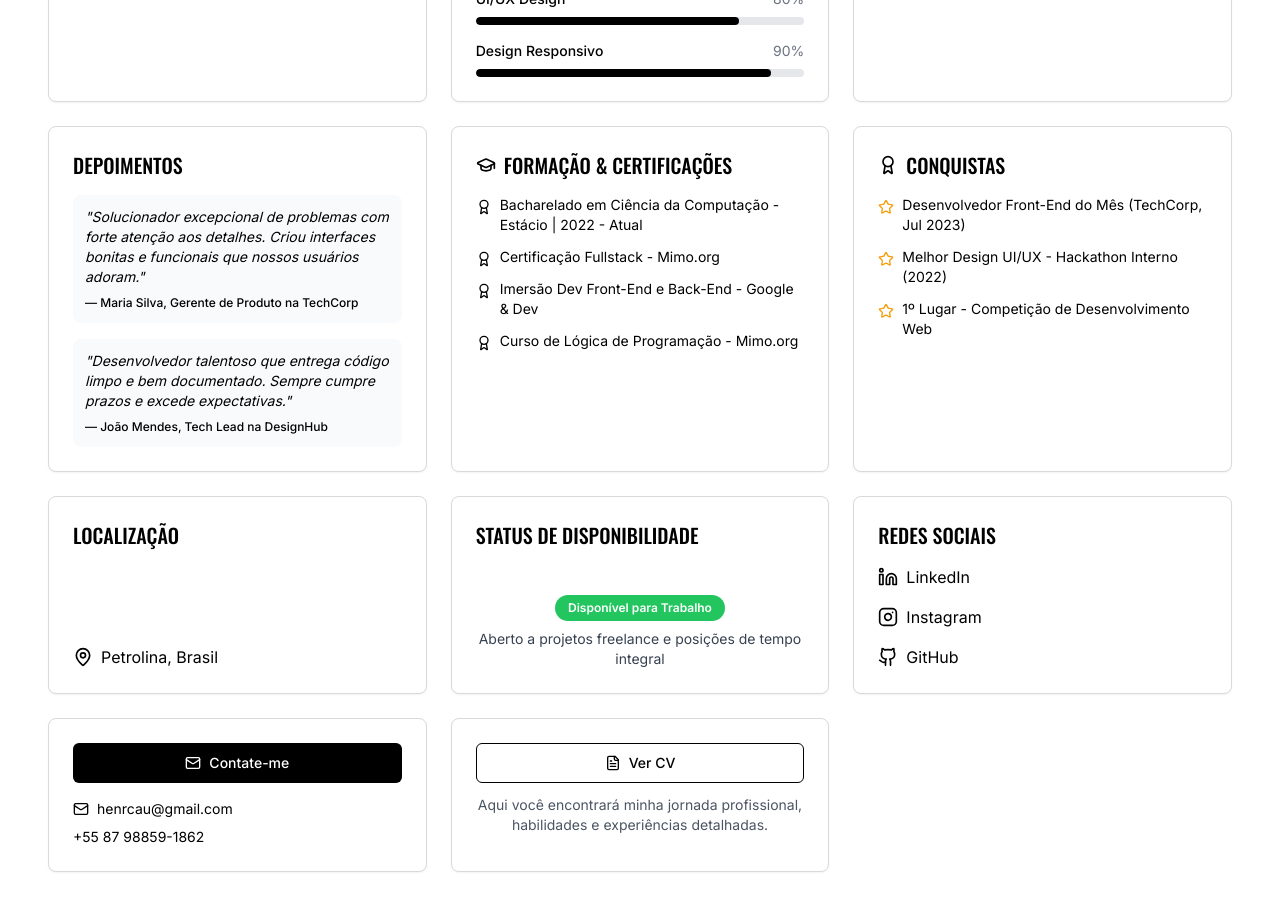
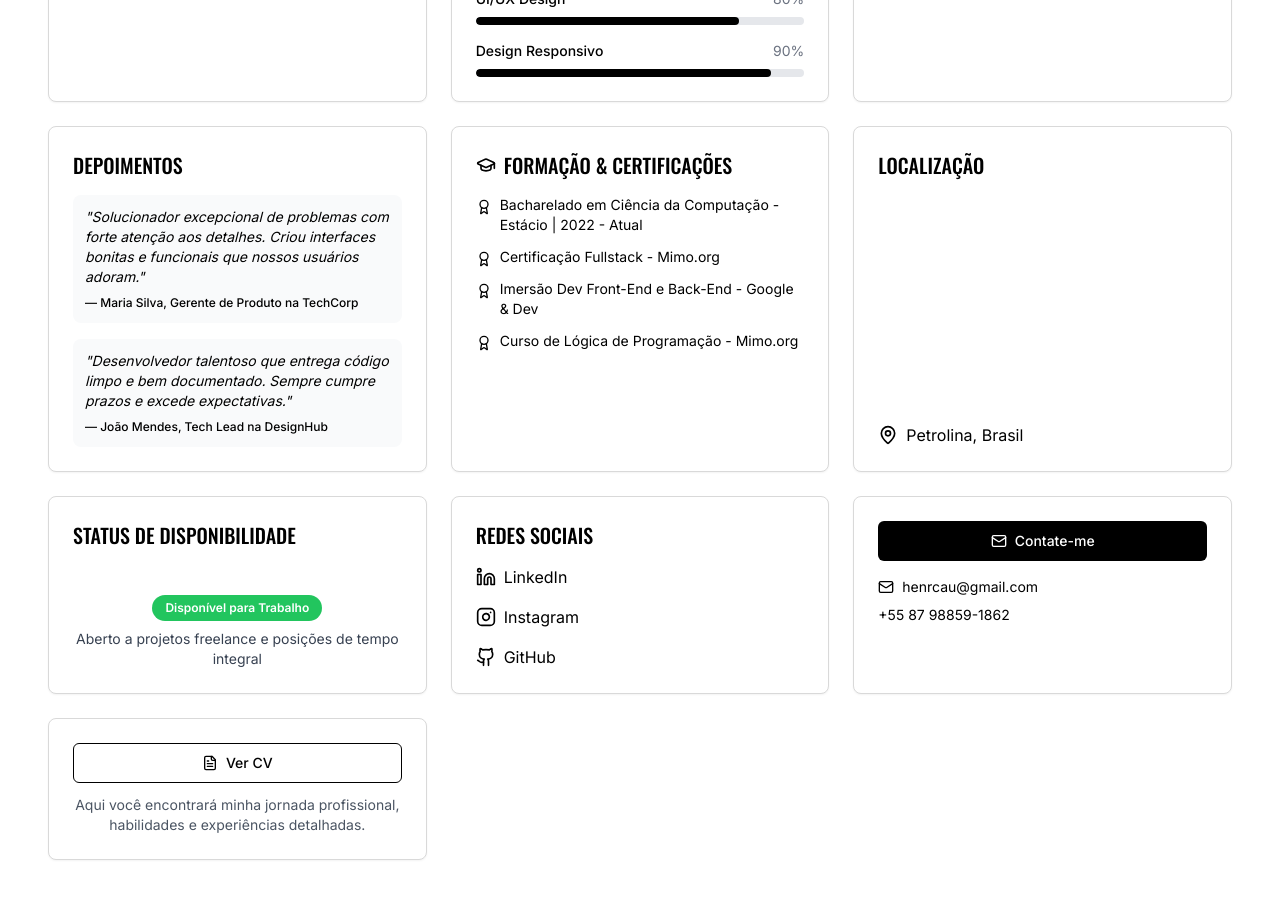
Before and after one commit to HenryCauan/user-portfolios, a React (Vite) app: page / in a window 1280 px wide. Shown: the part 2480-3391 px from the top of the page. Built offline with nearby package versions, Linux system fonts and the light colour scheme.

Commit message:
Remove Achievements container

```diff
--- a/src/components/BentoGrid.tsx
+++ b/src/components/BentoGrid.tsx
@@ -1,4 +1,3 @@
-
 import React from 'react';
 import { Card, CardContent } from '@/components/ui/card';
 import { Badge } from '@/components/ui/badge';
@@ -272,31 +271,6 @@ const TestimonialsCard = () => (
   </Card>
 );
 
-const AchievementsCard = () => (
-  <Card className="overflow-hidden h-full">
-    <CardContent className="p-6">
-      <h3 className="text-xl font-oswald font-medium mb-4 flex items-center gap-2">
-        <Award className="h-5 w-5" />
-        CONQUISTAS
-      </h3>
-      <div className="space-y-3">
-        <div className="flex gap-2 items-start">
-          <Star className="h-4 w-4 mt-1 flex-shrink-0 text-amber-500" />
-          <p className="text-sm">Desenvolvedor Front-End do Mês (TechCorp, Jul 2023)</p>
-        </div>
-        <div className="flex gap-2 items-start">
-          <Star className="h-4 w-4 mt-1 flex-shrink-0 text-amber-500" />
-          <p className="text-sm">Melhor Design UI/UX - Hackathon Interno (2022)</p>
-        </div>
-        <div className="flex gap-2 items-start">
-          <Star className="h-4 w-4 mt-1 flex-shrink-0 text-amber-500" />
-          <p className="text-sm">1º Lugar - Competição de Desenvolvimento Web</p>
-        </div>
-      </div>
-    </CardContent>
-  </Card>
-);
-
 const AvailabilityStatusCard = () => (
   <Card className="overflow-hidden h-full">
     <CardContent className="p-6 flex flex-col justify-between h-full">
@@ -322,7 +296,6 @@ const BentoGrid: React.FC = () => {
         <ToolsCard />
         <TestimonialsCard />
         <EducationCard />
-        <AchievementsCard />
         <LocationCard />
         <AvailabilityStatusCard />
         <SocialsCard />
```
